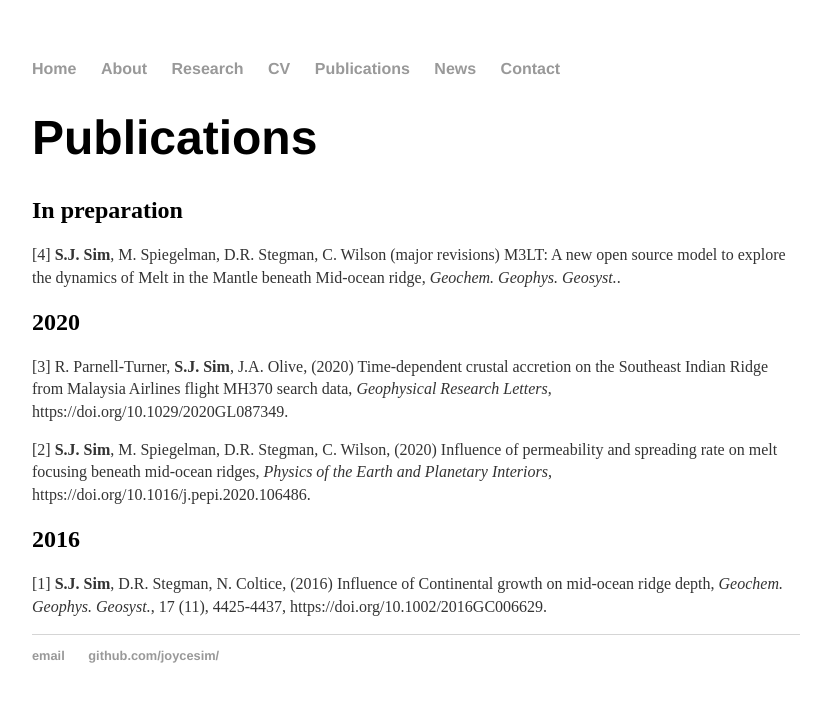
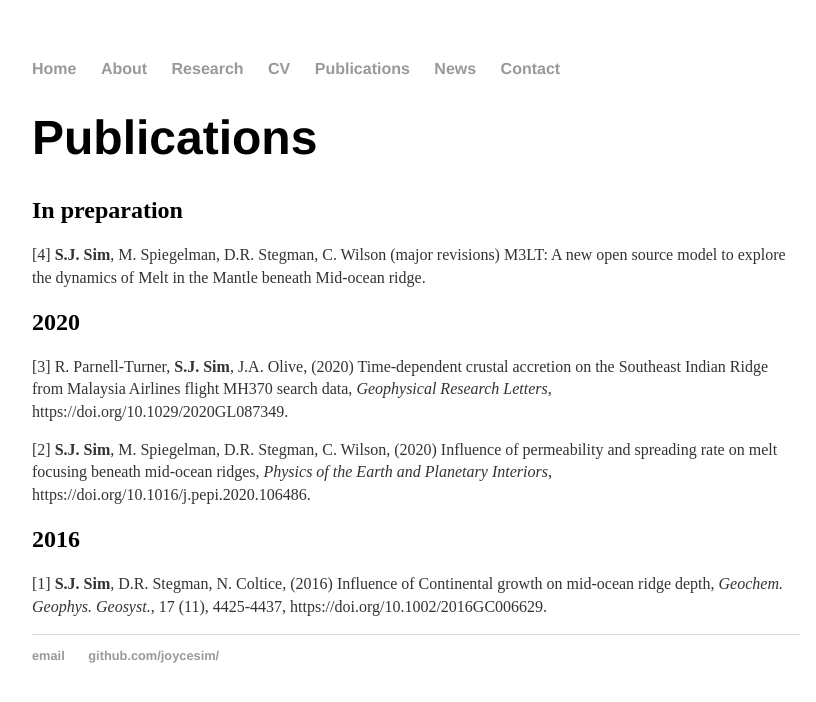
Before and after one commit to joycesim/joycesim.github.io, a Jekyll site: the page built from publications/index.md, in a window 1280 px wide. Shown: the top 702 px of the page, without its empty margins (224-1040 px from the left). Built offline with Jekyll 4.4.1, drawn with Linux system fonts in a browser that asks for light colours.

Commit message:
Update index.md

```diff
--- a/publications/index.md
+++ b/publications/index.md
@@ -5,7 +5,7 @@ title: Publications
 # {{page.title}}
 
 ## In preparation
-[4] **S.J. Sim**, M. Spiegelman, D.R. Stegman, C. Wilson (major revisions) M3LT: A new open source model to explore the dynamics of Melt in the Mantle beneath Mid-ocean ridge, *Geochem. Geophys. Geosyst.*.
+[4] **S.J. Sim**, M. Spiegelman, D.R. Stegman, C. Wilson (major revisions) M3LT: A new open source model to explore the dynamics of Melt in the Mantle beneath Mid-ocean ridge.
 
 ## 2020
 [3] R. Parnell-Turner, **S.J. Sim**, J.A. Olive, (2020) Time-dependent crustal accretion on the Southeast Indian Ridge from Malaysia Airlines flight MH370 search data, *Geophysical Research Letters*,  https://doi.org/10.1029/2020GL087349.
```
